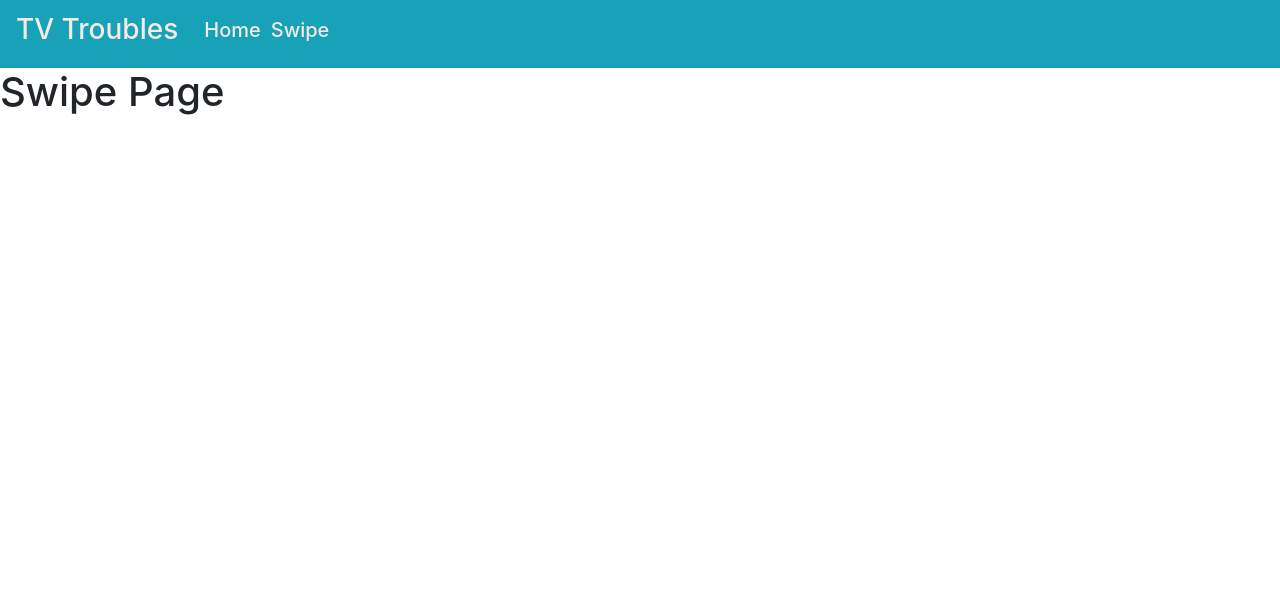
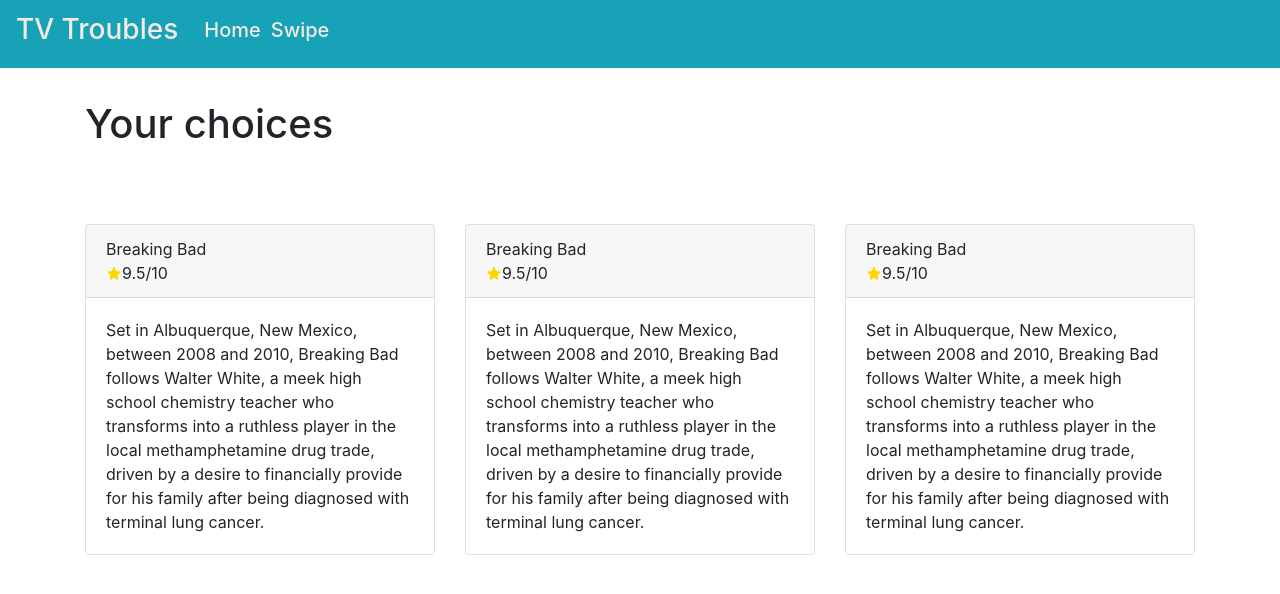
Before and after one commit to MauResendez/TVTroubles, a React (Create React App) app in the folder frontend/: page /swipe in a window 1280 px wide. Shown: the top 594 px of the page. Built offline with nearby package versions, Linux system fonts and the light colour scheme.

Commit message:
Changed the table to a card

```diff
--- a/frontend/package.json
+++ b/frontend/package.json
@@ -9,6 +9,7 @@
     "bootstrap": "^4.6.0",
     "react": "^17.0.1",
     "react-dom": "^17.0.1",
+    "react-icons": "^4.2.0",
     "react-router-dom": "^5.2.0",
     "react-scripts": "4.0.3",
     "reactstrap": "^8.9.0",
--- a/frontend/src/components/FilledCard.js
+++ b/frontend/src/components/FilledCard.js
@@ -11,7 +11,7 @@
             <Card>
                 <CardHeader><strong>{props.name}</strong></CardHeader>
                 <CardImg src={props.photo} alt="School Image" className="cardImg"/>
-                <CardFooter><h7>{props.intro}</h7></CardFooter>
+                <CardFooter>{props.intro}</CardFooter>
             </Card>
         </Container>
     )
--- a/frontend/src/components/MatchResults.js
+++ b/frontend/src/components/MatchResults.js
@@ -1,43 +1,37 @@
 import React from 'react';
-import { Table, Container } from 'reactstrap';
-
+import { Card, CardBody, Container, CardHeader, Row,Col } from 'reactstrap';
+import { AiFillStar } from 'react-icons/ai'
 import '../styles/MatchResults.css';
 
-function MatchResults()
-{
+function MatchResults(props) {
     return (
         <Container className="matchResults">
             <h1 className="matchResultsTitle">Your choices</h1>
-            <Table bordered>
-                <thead>
-                <tr>
-                    <th>#</th>
-                    <th>Name</th>
-                    <th>Description</th>
-                    <th>Rating</th>
-                </tr>
-                </thead>
-                <tbody>
-                <tr>
-                    <th scope="row">1</th>
-                    <td>Breaking Bad</td>
-                    <td>Set in Albuquerque, New Mexico, between 2008 and 2010, Breaking Bad follows Walter White, a meek high school chemistry teacher who transforms into a ruthless player in the local methamphetamine drug trade, driven by a desire to financially provide for his family after being diagnosed with terminal lung cancer.</td>
-                    <td>9.5/10</td>
-                </tr>
-                <tr>
-                    <th scope="row">2</th>
-                    <td>Game Of Thrones</td>
-                    <td>In the mythical continent of Westeros, several powerful families fight for control of the Seven Kingdoms. As conflict erupts in the kingdoms of men, an ancient enemy rises once again to threaten them all. Meanwhile, the last heirs of a recently usurped dynasty plot to take back their homeland from across the Narrow Sea.</td>
-                    <td>9.3/10</td>
-                </tr>
-                <tr>
-                    <th scope="row">3</th>
-                    <td>House</td>
-                    <td>The series follows the life of anti-social, pain killer addict, witty and arrogant medical doctor Gregory House (Hugh Laurie) with only half a muscle in his right leg. He and his team of medical doctors try to cure complex and rare diseases from very ill ordinary people in the United States of America.</td>
-                    <td>8.7/10</td>
-                </tr>
-                </tbody>
-            </Table>
+            <Row>
+            {
+                props.data.map((item, val) => {
+                    val += 1;
+                    return (
+                        <Col sm="12" md="6" lg="4">
+                        <Card key={val} className="match-results-card">
+                            <CardHeader>
+                                <div>
+                                    {item.name}
+                                </div>
+                                <span>
+                                    <AiFillStar />
+                                    {item.rating}
+                                </span>
+                            </CardHeader>
+                            <CardBody>
+                                {item.description}
+                            </CardBody>
+                        </Card>
+                        </Col>
+                    )
+                })
+            }
+            </Row>
         </Container>
     )
 }
--- a/frontend/src/components/Navbar.js
+++ b/frontend/src/components/Navbar.js
@@ -1,5 +1,5 @@
 import React, { useState } from 'react';
-import { Collapse, Navbar, NavbarToggler, NavbarBrand, Nav, NavItem, NavLink } from 'reactstrap';
+import { Collapse, Navbar, NavbarToggler, NavbarBrand, Nav, NavItem } from 'reactstrap';
 import { Link } from "react-router-dom";
 import '../styles/Navbar.css'
 
--- a/frontend/src/components/Team.js
+++ b/frontend/src/components/Team.js
@@ -12,7 +12,7 @@
             <Row className="team">
                 <Col><FilledCard name="Varsha George" photo="https://cdn.freelogovectors.net/wp-content/uploads/2018/03/ut-dallas-logo02.png" major="Computer Science" intro="I'm Varsha George. I'm currently in my Freshman year of my Computer Science degree at the University of Texas at Dallas"/></Col>
                 <Col><FilledCard name="Nam Nguyen" photo="https://cdn.freelogovectors.net/wp-content/uploads/2018/03/ut-dallas-logo02.png" major="Computer Science" intro="I'm Nam Nguyen. I'm currently in my Senior year of my Computer Science degree at the University of Texas at Dallas"/></Col>
-                <Col><FilledCard name="Jason Kluge" photo="https://cdn.freelogovectors.net/wp-content/uploads/2018/03/ut-dallas-logo02.png" major="Computer Science" intro="I'm Jason Kluge. I'm currently in my Sophomore year of my Computer Science degree at the University of Texas at Dallas"/></Col>
+                <Col><FilledCard name="Jason Kluge" photo="https://cdn.freelogovectors.net/wp-content/uploads/2018/03/ut-dallas-logo02.png" major="Computer Science" intro="I'm Jason Kluge. I'm currently in my Sophmore year of my Computer Science degree at the University of Texas at Dallas"/></Col>
                 <Col><FilledCard name="Mauricio Resendez" photo="https://www.utrgv.edu/prem/_files/images/logos/utrgv.png" major="Computer Engineering" intro="I'm Mauricio Resendez. I'm currently in my Senior year of my Computer Engineering degree at the University of Texas Rio Grande Valley"/></Col>
                 <Col><FilledCard name="Nivetha Narayanan" photo="https://cdn.freelogovectors.net/wp-content/uploads/2018/03/ut-dallas-logo02.png" major="Computer Science" intro="I'm Nivetha Narayanan. I'm currently in my Sophomore year of my Computer Science degree at the University of Texas at Dallas"/></Col>
             </Row>
--- /dev/null
+++ b/frontend/src/data/matchesData.js
@@ -0,0 +1,5 @@
+export const matchesData = [
+    {name:"Breaking Bad",rating:"9.5/10",description:"Set in Albuquerque, New Mexico, between 2008 and 2010, Breaking Bad follows Walter White, a meek high school chemistry teacher who transforms into a ruthless player in the local methamphetamine drug trade, driven by a desire to financially provide for his family after being diagnosed with terminal lung cancer."},
+    {name:"Breaking Bad",rating:"9.5/10",description:"Set in Albuquerque, New Mexico, between 2008 and 2010, Breaking Bad follows Walter White, a meek high school chemistry teacher who transforms into a ruthless player in the local methamphetamine drug trade, driven by a desire to financially provide for his family after being diagnosed with terminal lung cancer."},
+    {name:"Breaking Bad",rating:"9.5/10",description:"Set in Albuquerque, New Mexico, between 2008 and 2010, Breaking Bad follows Walter White, a meek high school chemistry teacher who transforms into a ruthless player in the local methamphetamine drug trade, driven by a desire to financially provide for his family after being diagnosed with terminal lung cancer."}
+]
--- a/frontend/src/styles/MatchResults.css
+++ b/frontend/src/styles/MatchResults.css
@@ -1,9 +1,18 @@
 .matchResults
 {
     padding-bottom: 32px;
+    padding-top: 32px;
 }
 
 .matchResultsTitle
 {
     padding-bottom: 20px;
 }
+
+.match-results-card{
+    margin-top: 3em;
+}
+
+.match-results-card svg{
+    color:gold;
+}
--- a/frontend/src/views/LandingPage.js
+++ b/frontend/src/views/LandingPage.js
@@ -2,14 +2,12 @@
 import Features from '../components/Features'
 import Team from '../components/Team';
 import Explanation from '../components/Explanation'
-import MatchResults from '../components/MatchResults';
 
 function LandingPage(){
     return(
         <div>
             <Explanation/>
             <Features/>
-            <MatchResults/>
             <Team/>
         </div>
     )
--- a/frontend/src/views/Swipe.js
+++ b/frontend/src/views/Swipe.js
@@ -1,8 +1,10 @@
 import React from "react";
+import MatchResults from "../components/MatchResults";
+import {matchesData} from '../data/matchesData'
 
 function Swipe() {
     return (
-        <h1>Swipe Page</h1>
+        <MatchResults data={matchesData}/>
     );
 }
 
```
